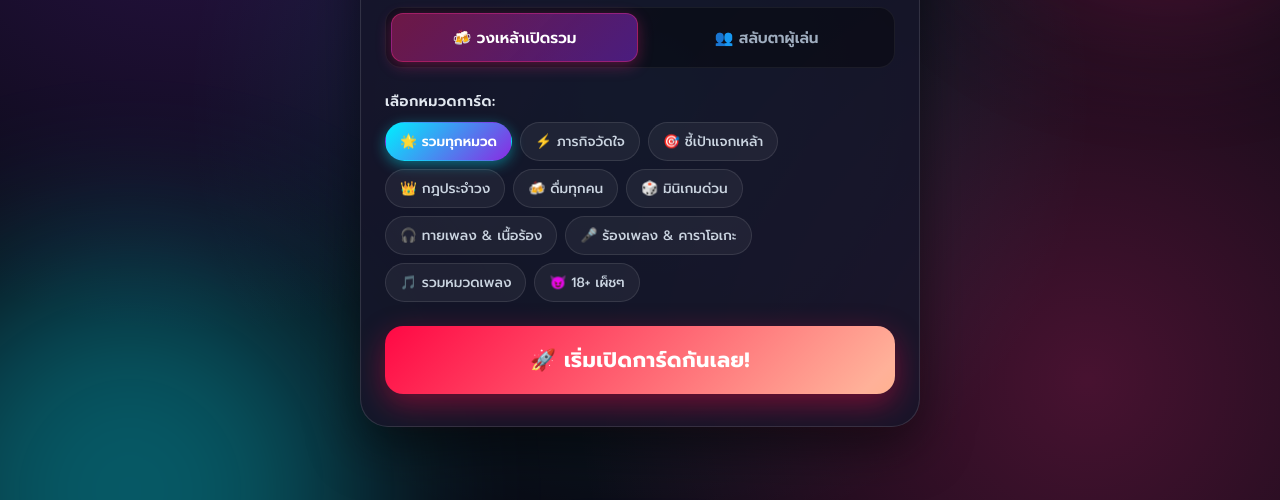
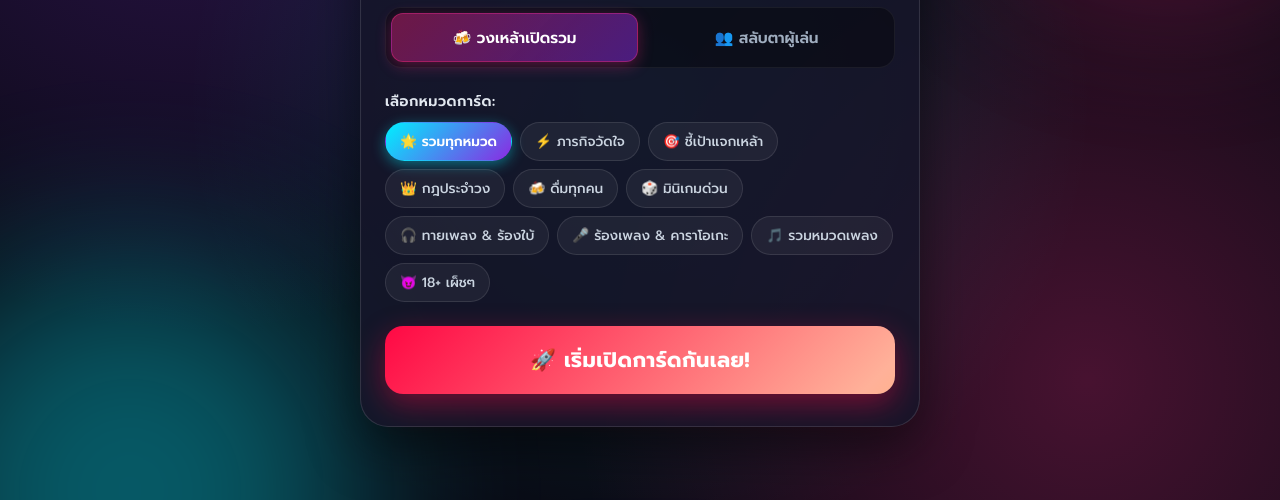
Before and after one commit to Paritchaynon/DrunkProject, a website: page imnotdrunk.html in a window 1280 px wide. Shown: the part 300-800 px from the top of the page. Drawn offline with nearby package versions, Linux system fonts and the light colour scheme.

Commit message:
[updated] new games and UI

```diff
--- a/imnotdrunk.html
+++ b/imnotdrunk.html
@@ -74,7 +74,7 @@
         <button type="button" class="chip" data-cat="rule">👑 กฎประจำวง</button>
         <button type="button" class="chip" data-cat="group">🍻 ดื่มทุกคน</button>
         <button type="button" class="chip" data-cat="minigame">🎲 มินิเกมด่วน</button>
-        <button type="button" class="chip" data-cat="music_guess">🎧 ทายเพลง & เนื้อร้อง</button>
+        <button type="button" class="chip" data-cat="music_guess">🎧 ทายเพลง & ร้องใบ้</button>
         <button type="button" class="chip" data-cat="music_karaoke">🎤 ร้องเพลง & คาราโอเกะ</button>
         <button type="button" class="chip" data-cat="music">🎵 รวมหมวดเพลง</button>
         <button type="button" class="chip" data-cat="spicy">😈 18+ เผ็ชๆ</button>
--- a/questions/cards.js
+++ b/questions/cards.js
@@ -1236,54 +1236,54 @@ const imNotDrunkCards = [
   // ==========================================
   {
     id: 106,
-    title: "ทายเพลงจากเนื้อร้อง: 'ที่จริงเธอนั้น...'",
+    title: "ร้องใบ้เพลง: คุกเข่า (Cocktail)",
     category: "music_guess",
-    categoryName: "🎧 ทายเพลง & เนื้อร้อง",
-    text: "อ่านท่อนนี้ด้วยน้ำเสียงเรียบๆ: 'ที่จริงเธอนั้นไม่ได้รักกันเลยใช่ไหม...' ให้เพื่อนแย่งกันตอบชื่อเพลงและนักร้อง!",
-    survive: "คนตอบถูก: รอด! (และสั่งคนอ่านหรือคนอื่นดื่ม 1 ช็อต)",
-    penalty: "ถ้าไม่มีใครตอบถูกใน 15 วิ: ทุกคนในวงดื่มคนละ 1 ช็อต! [เฉลย: คุกเข่า - Cocktail]",
-    shots: 1,
-    badge: "ทายเนื้อเพลง"
+    categoryName: "🎧 ทายเพลง & ร้องใบ้",
+    text: "เพลงที่ได้คือ: 🎵 'คุกเข่า - Cocktail' ให้คุณเลือกร้องหรือฮัมท่อนไหนก็ได้ของเพลงนี้ 1 ท่อนตามใจชอบ ให้เพื่อนในวงแย่งกันทายชื่อเพลง!",
+    survive: "เพื่อนคนแรกที่ทายถูก: รอด! (และสั่งใครดื่มก็ได้ 1 ช็อต)",
+    penalty: "ถ้าไม่มีใครทายถูกใน 20 วิ: คุณและคนในวงดื่มคนละ 1 ช็อต!",
+    shots: 1,
+    badge: "ร้องใบ้เพลง"
   },
   {
     id: 107,
-    title: "ทายเพลงจากเนื้อร้อง: 'ก็รู้ว่าคงสู้เขาไม่ไหว...'",
+    title: "ร้องใบ้เพลง: แพ้ทาง (LABANOON)",
     category: "music_guess",
-    categoryName: "🎧 ทายเพลง & เนื้อร้อง",
-    text: "อ่านเนื้อเพลง: 'ก็รู้ว่าคงสู้เขาไม่ไหว ไม่รู้จะเอาอะไรไปสู้...' แข่งกันทายชื่อเพลง!",
+    categoryName: "🎧 ทายเพลง & ร้องใบ้",
+    text: "เพลงที่ได้คือ: 🎵 'แพ้ทาง - LABANOON' เลือกร้องหรือฮัมท่อนไหนก็ได้ของเพลงนี้ 1 ท่อนตามใจชอบ ให้เพื่อนแย่งกันตอบชื่อเพลง!",
+    survive: "คนตอบถูกคนแรก: รอดตัว!",
+    penalty: "ถ้าไม่มีใครทายถูก: คุณดื่ม 1 ช็อต!",
+    shots: 1,
+    badge: "ร้องใบ้เพลง"
+  },
+  {
+    id: 108,
+    title: "ร้องใบ้เพลง: ถ้าเราเจอกันอีก (Tilly Birds)",
+    category: "music_guess",
+    categoryName: "🎧 ทายเพลง & ร้องใบ้",
+    text: "เพลงที่ได้คือ: 🎵 'ถ้าเราเจอกันอีก - Tilly Birds' เลือกร้องท่อนที่คุณชอบที่สุดในเพลงนี้ 1 ท่อน ให้เพื่อนทายชื่อเพลง!",
+    survive: "คนทายถูกคนแรก: สั่งใครดื่มก็ได้ 1 ช็อต!",
+    penalty: "ถ้าเพื่อนทายไม่ถูก: คุณดื่ม 1 ช็อต!",
+    shots: 1,
+    badge: "ร้องใบ้เพลง"
+  },
+  {
+    id: 109,
+    title: "ร้องใบ้เพลง: กลิ่นดอกไม้ (Newery)",
+    category: "music_guess",
+    categoryName: "🎧 ทายเพลง & ร้องใบ้",
+    text: "เพลงที่ได้คือ: 🎵 'กลิ่นดอกไม้ - Newery' เลือกร้องท่อนใดก็ได้ 1 ประโยค ให้คนในวงแย่งกันทายชื่อเพลง!",
     survive: "คนตอบถูกคนแรก: รอด!",
-    penalty: "คนที่ตอบผิดหรือตอบช้า: ดื่ม 1 ช็อต! [เฉลย: แพ้ทาง - LABANOON]",
-    shots: 1,
-    badge: "ทายเนื้อเพลง"
-  },
-  {
-    id: 108,
-    title: "ทายเพลงจากเนื้อร้อง: 'อยากมองหน้าเธอคนนี้...'",
+    penalty: "ถ้าตอบไม่ได้เลยใน 15 วิ: คนตอบผิดทุกคนดื่มคนละ 1 ช็อต!",
+    shots: 1,
+    badge: "ร้องใบ้เพลง"
+  },
+  {
+    id: 110,
+    title: "ฮัมเพลงอะไรก็ได้ให้เพื่อนทาย",
     category: "music_guess",
-    categoryName: "🎧 ทายเพลง & เนื้อร้อง",
-    text: "อ่านเนื้อเพลง: 'อยากมองหน้าเธอคนนี้ชัดๆ อีกสักครั้ง อยากกอดเธอเอาไว้...' ใครทายถูกคนแรกสั่งดื่มได้!",
-    survive: "คนทายถูก: สั่งใครดื่มก็ได้ 1 ช็อต!",
-    penalty: "ถ้าตอบไม่ได้เลย: คนอ่านดื่ม 1 ช็อต [เฉลย: ถ้าเราเจอกันอีก - Tilly Birds]",
-    shots: 1,
-    badge: "ทายเนื้อเพลง"
-  },
-  {
-    id: 109,
-    title: "ทายเพลงจากเนื้อร้อง: 'อยู่ตรงนี้เสมอนะ...'",
-    category: "music_guess",
-    categoryName: "🎧 ทายเพลง & เนื้อร้อง",
-    text: "อ่านเนื้อเพลง: 'แค่อยากให้เธอรู้ว่าตรงนี้ยังมีใคร... ไม่ต้องกลัวนะเธอ...' แย่งกันตอบชื่อเพลง!",
-    survive: "คนตอบถูกคนแรก: รอด!",
-    penalty: "คนตอบผิด: ดื่ม 1 ช็อต! [เฉลย: กลิ่นดอกไม้ - Newery]",
-    shots: 1,
-    badge: "ทายเนื้อเพลง"
-  },
-  {
-    id: 110,
-    title: "ฮัมเพลงให้เพื่อนทาย (Humming Test)",
-    category: "music_guess",
-    categoryName: "🎧 ทายเพลง & เนื้อร้อง",
-    text: "ห้ามอ้าปากพูด! ให้ 'ฮัมเพลงเสียง หืมม์ หืมม์' เป็นทำนองเพลงฮิต 1 เพลง 20 วินาที ให้คนในวงทาย!",
+    categoryName: "🎧 ทายเพลง & ร้องใบ้",
+    text: "เลือกเพลงที่คุณชอบมา 1 เพลง แล้วฮัมทำนองในลำคอ (ห้ามมีคำพูด) 15 วินาที ให้เพื่อนแย่งกันทายชื่อเพลง!",
     survive: "ถ้ามีเพื่อนทายถูก: คุณและคนทายถูก รอดตัว!",
     penalty: "ถ้าฮัมเพี้ยนจนไม่มีใครรู้เรื่อง: คุณดื่ม 2 ช็อตเต็ม!",
     shots: 2,
@@ -1313,43 +1313,43 @@ const imNotDrunkCards = [
   },
   {
     id: 116,
-    title: "ทายเพลงจากเนื้อร้อง: 'ใจหนึ่งก็รัก อีกใจก็เจ็บ...'",
+    title: "ร้องใบ้เพลง: สองรัก (Silly Fools)",
     category: "music_guess",
-    categoryName: "🎧 ทายเพลง & เนื้อร้อง",
-    text: "อ่านเนื้อเพลง: 'ใจหนึ่งก็รัก อีกใจก็เจ็บ... ไม่รู้ต้องทำตัวเช่นไร...' ใครนึกชื่อเพลงออกคนแรกตะโกนเลย!",
-    survive: "คนตอบถูก: รอด!",
-    penalty: "คนเงียบ: ดื่ม 1 ช็อต [เฉลย: สองรัก - ซิลลี่ ฟูลส์ (Silly Fools)]",
-    shots: 1,
-    badge: "ทายเนื้อเพลง"
+    categoryName: "🎧 ทายเพลง & ร้องใบ้",
+    text: "เพลงที่ได้คือ: 🎵 'สองรัก - Silly Fools' ให้คุณเลือกร้องหรือฮัมท่อนไหนก็ได้ของเพลงนี้ตามถนัด 1 ท่อน ให้เพื่อนแย่งกันทายชื่อเพลง!",
+    survive: "คนตอบถูกคนแรก: รอด!",
+    penalty: "ถ้าเพื่อนในวงตอบไม่ได้เลย: คุณดื่ม 1 ช็อต!",
+    shots: 1,
+    badge: "ร้องใบ้เพลง"
   },
   {
     id: 117,
-    title: "ทายเพลงจากเนื้อร้อง: 'ตื่นเช้ามามองกระจก...'",
+    title: "ร้องใบ้เพลง: ช่างไม่รู้เลย (บอย Peacemaker)",
     category: "music_guess",
-    categoryName: "🎧 ทายเพลง & เนื้อร้อง",
-    text: "อ่านเนื้อเพลง: 'ตื่นเช้ามามองกระจก แล้วถามตัวเองซ้ำๆ ว่าทำไม...' ทายชื่อเพลงยุค 90-2000s!",
+    categoryName: "🎧 ทายเพลง & ร้องใบ้",
+    text: "เพลงที่ได้คือ: 🎵 'ช่างไม่รู้เลย - บอย Peacemaker' เลือกร้องท่อนที่คุณถนัด 1 ท่อน ให้เพื่อนทายชื่อเพลง!",
     survive: "คนตอบถูก: รอดตัว!",
-    penalty: "ไม่มีใครตอบได้: ดื่มรอบวง! [เฉลย: ช่างไม่รู้เลย - บอย Peacemaker]",
-    shots: 1,
-    badge: "เพลงฮิตยุคเก่า"
+    penalty: "ไม่มีใครตอบได้: ดื่มรอบวงคนละ 1 ช็อต!",
+    shots: 1,
+    badge: "ร้องใบ้เพลง"
   },
   {
     id: 121,
-    title: "ทายเพลงจากเนื้อร้อง: 'อยากให้ช่วงเวลานี้...'",
+    title: "ร้องใบ้เพลง: รอยยิ้ม (Scrubb)",
     category: "music_guess",
-    categoryName: "🎧 ทายเพลง & เนื้อร้อง",
-    text: "อ่านเนื้อเพลง: 'อยากให้ช่วงเวลานี้ อยู่กับฉันนานๆ อีกนิด...' เพลงรักยอดฮิต แย่งกันตอบ!",
-    survive: "คนตอบถูก: รอดตัว!",
-    penalty: "คนตอบผิด: ดื่ม 1 ช็อต [เฉลย: รอยยิ้ม - Scrubb]",
-    shots: 1,
-    badge: "ทายเนื้อเพลง"
+    categoryName: "🎧 ทายเพลง & ร้องใบ้",
+    text: "เพลงที่ได้คือ: 🎵 'รอยยิ้ม - Scrubb' เลือกร้องหรือฮัมท่อนใดก็ได้ของเพลงนี้ 1 ท่อน ให้เพื่อนแย่งกันทายชื่อเพลง!",
+    survive: "คนตอบถูกคนแรก: รอดตัว!",
+    penalty: "ถ้าไม่มีใครตอบถูก: คุณดื่ม 1 ช็อต!",
+    shots: 1,
+    badge: "ร้องใบ้เพลง"
   },
   {
     id: 123,
     title: "ทายศิลปินจาก 3 เพลงดัง",
     category: "music_guess",
-    categoryName: "🎧 ทายเพลง & เนื้อร้อง",
-    text: "พูดชื่อเพลงดัง 3 เพลงของวงเดียวกัน เช่น 'ฤดูร้อน, ดินแดนแห่งความรัก, วัดใจ' ให้เพื่อนตอบชื่อวง!",
+    categoryName: "🎧 ทายเพลง & ร้องใบ้",
+    text: "พูดชื่อเพลงดัง 3 เพลงของวงดนตรีหรือศิลปินที่คุณชอบ ให้เพื่อนในวงแย่งกันทายชื่อศิลปิน/วงนั้น!",
     survive: "คนทายถูกคนแรก: รอด!",
     penalty: "คนช้าสุด: ดื่ม 1 ช็อต [เฉลย: Paradox]",
     shots: 1,
@@ -1357,14 +1357,14 @@ const imNotDrunkCards = [
   },
   {
     id: 125,
-    title: "ทายเพลงจากเนื้อร้อง: 'ดวงเดือนช่างงดงาม...'",
+    title: "ร้องใบ้เพลง: ดวงเดือน (โจอี้ ภูวศิษฐ์)",
     category: "music_guess",
-    categoryName: "🎧 ทายเพลง & เนื้อร้อง",
-    text: "อ่านเนื้อเพลง: 'ดวงเดือนช่างงดงามในค่ำคืนนี้... แต่ใจฉันยังมีแค่เธอ...' แข่งกันทายชื่อเพลง!",
+    categoryName: "🎧 ทายเพลง & ร้องใบ้",
+    text: "เพลงที่ได้คือ: 🎵 'ดวงเดือน - โจอี้ ภูวศิษฐ์' เลือกร้องท่อนโปรดของคุณ 1 ท่อน ให้เพื่อนแย่งกันทายชื่อเพลง!",
     survive: "คนตอบถูก: สั่งเพื่อนดื่ม 1 ช็อต!",
-    penalty: "ทายผิด: ดื่ม 1 ช็อต [เฉลย: ดวงเดือน - JOEY PHUWASIT]",
-    shots: 1,
-    badge: "ทายเนื้อเพลง"
+    penalty: "ถ้าไม่มีใครทายถูก: คุณดื่ม 1 ช็อต!",
+    shots: 1,
+    badge: "ร้องใบ้เพลง"
   },
   {
     id: 127,
```
